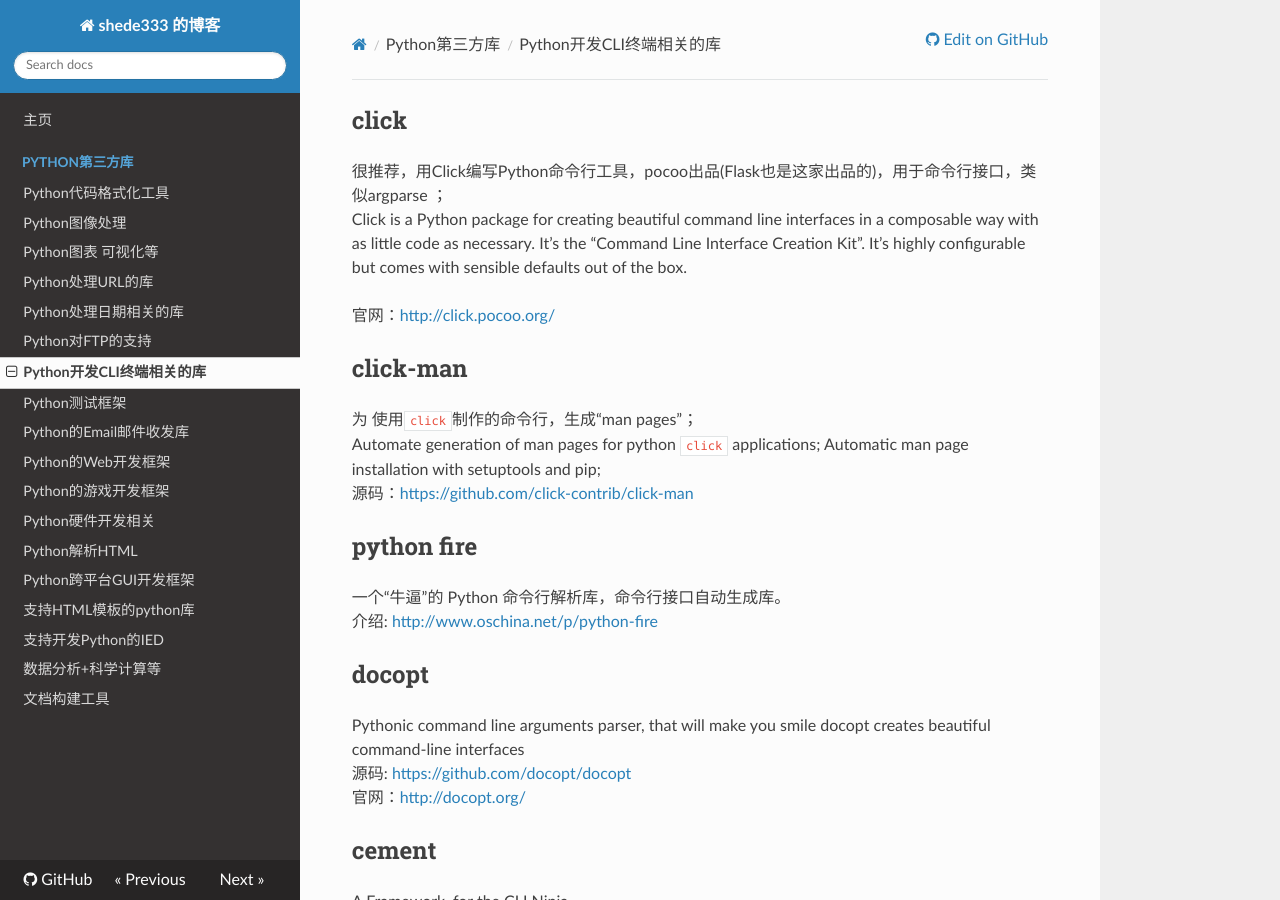
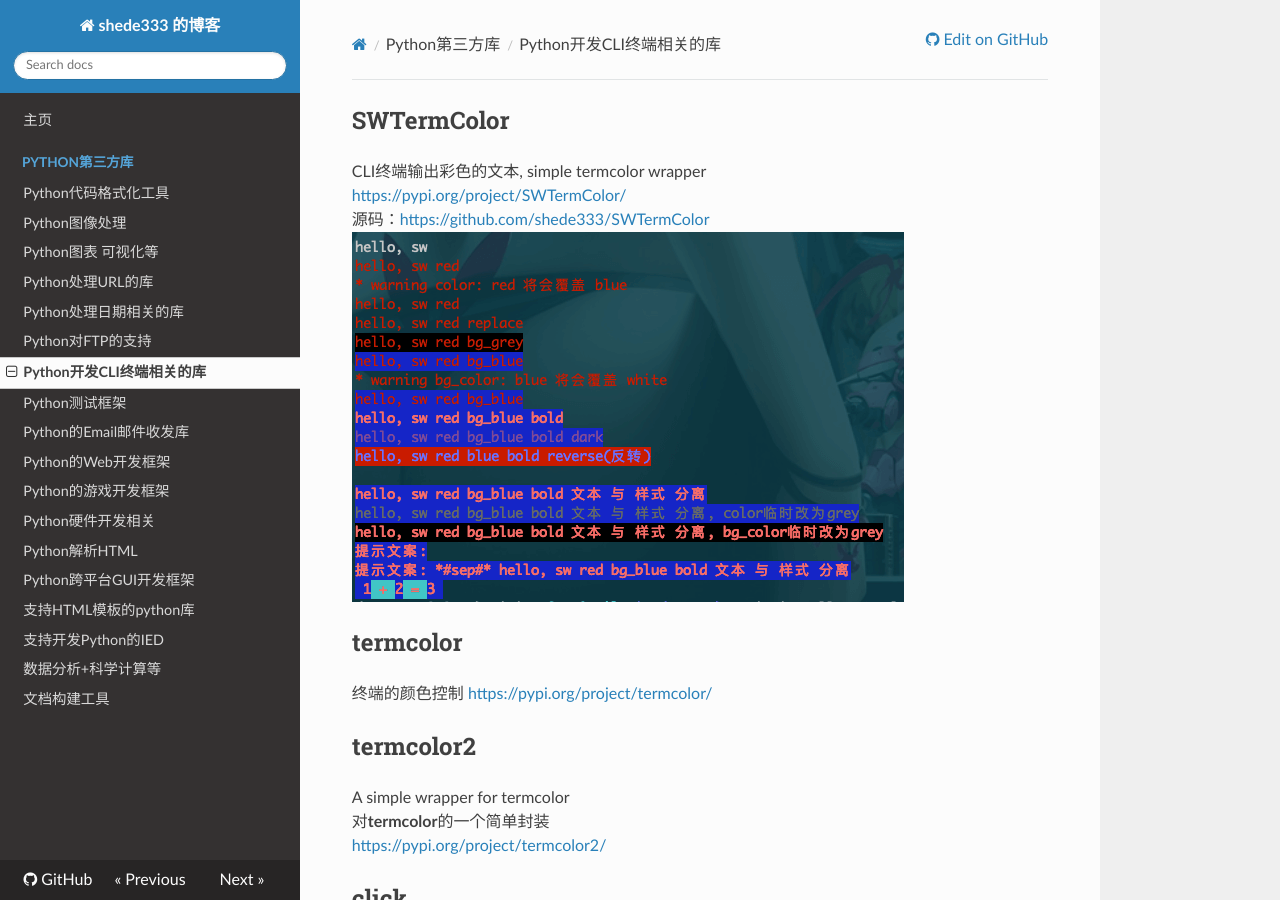
Before and after one commit to shede333/SWPy3rdLibMKBlog, an MkDocs documentation site: the page built from docs/Python第三方库/Python开发CLI终端相关的库.md, in a window 1280 px wide and 900 px high. Built offline with MkDocs 1.6.1, drawn with Linux system fonts in a browser that asks for light colours; nearby versions of some CDN libraries; some of the changed text lies outside the part shown.

Commit message:
add SWTermColor

```diff
--- a/docs/Python第三方库/Python开发CLI终端相关的库.md
+++ b/docs/Python第三方库/Python开发CLI终端相关的库.md
@@ -1,6 +1,19 @@
 
 
+## SWTermColor
+CLI终端输出彩色的文本, simple termcolor wrapper
+<https://pypi.org/project/SWTermColor/>
+源码：<https://github.com/shede333/SWTermColor>
+![](./images/termnial.png)
 
+## termcolor
+终端的颜色控制
+<https://pypi.org/project/termcolor/>
+
+## termcolor2
+A simple wrapper for termcolor
+对**termcolor**的一个简单封装
+<https://pypi.org/project/termcolor2/>
 
 ## click
 很推荐，用Click编写Python命令行工具，pocoo出品(Flask也是这家出品的)，用于命令行接口，类似argparse ；
@@ -58,15 +71,6 @@
 在终端 绘制 柱形图、散点图和直方图 等，0依赖;
 <https://github.com/maxhumber/chart>
 
-## termcolor
-终端的颜色控制
-<https://pypi.org/project/termcolor/>
-
-## termcolor2
-A simple wrapper for termcolor
-对**termcolor**的一个简单封装
-<https://pypi.org/project/termcolor2/>
-
 ## colorama
 Python的Colorama模块，可以跨多终端，显示字体不同的颜色和背景，只需要导入colorama模块即可，不用再每次都像linux一样指定颜色。
 Cross-platform colored terminal text.
```
Also changed, not shown: docs/Python第三方库/images/termnial.png (added).
